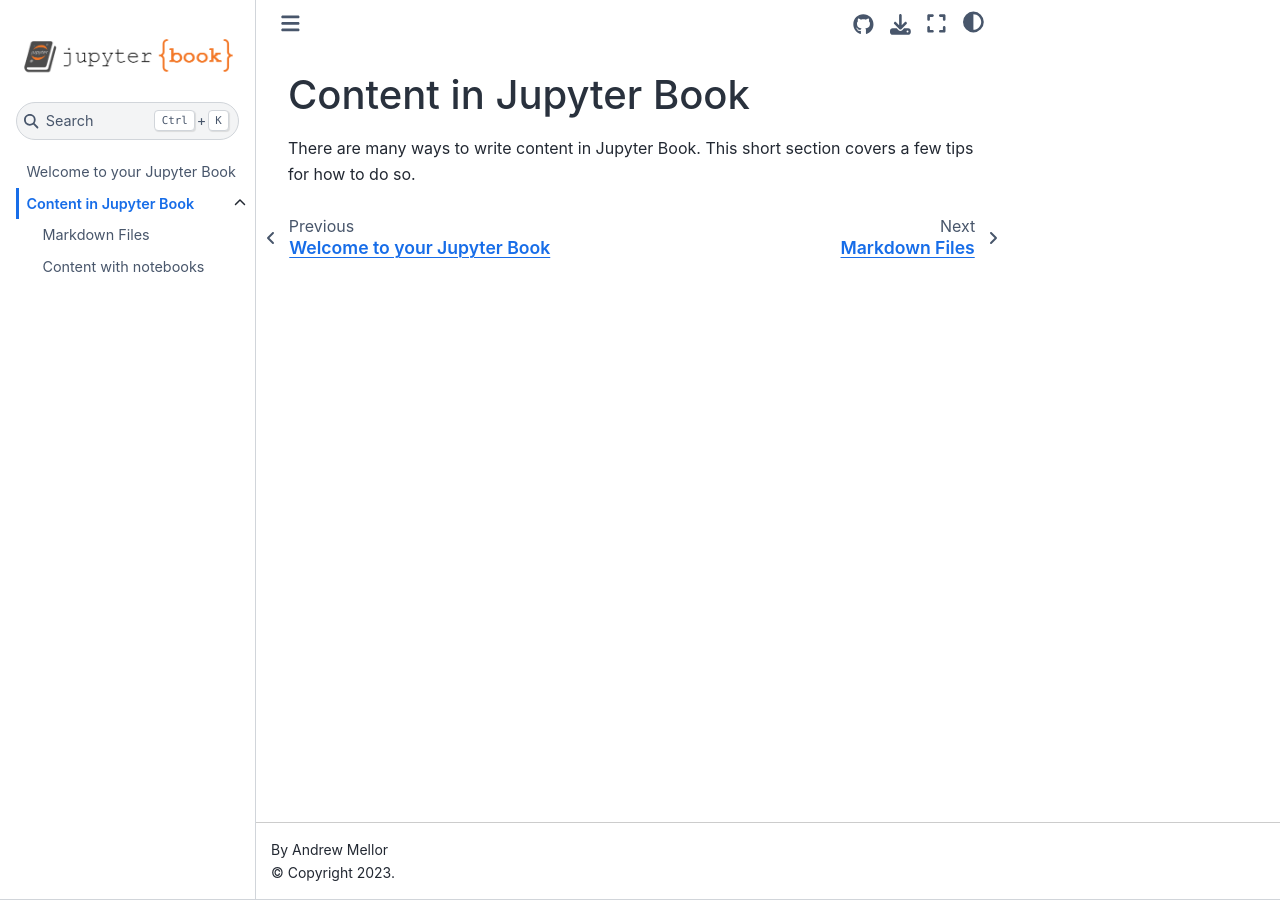
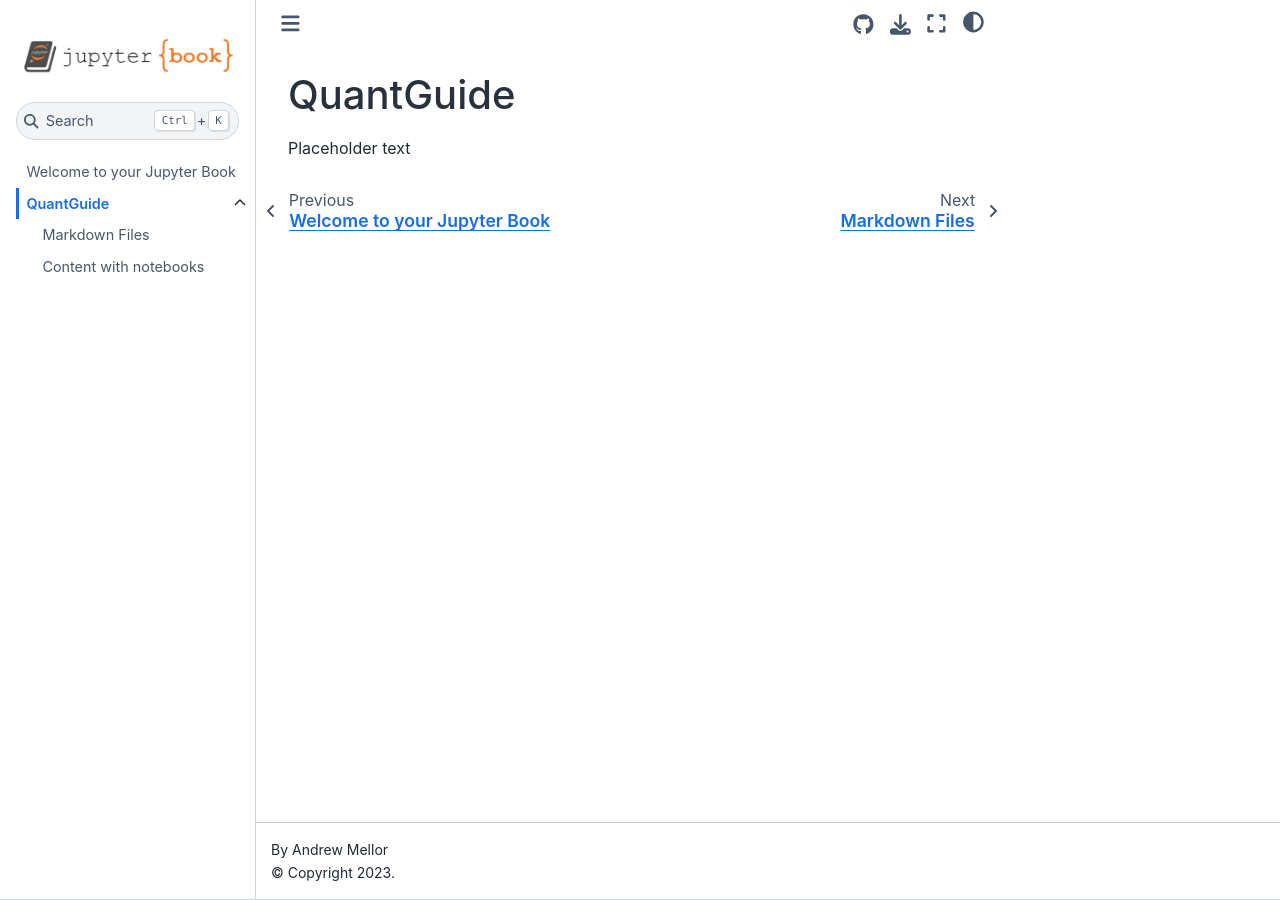
Before and after one commit to empiricalstateofmind/quantguide, a Jupyter Book: the page built from guide/content.md, in a window 1280 px wide. Built offline with Jupyter Book 1.0.4 settings and Sphinx 7.4.7 and the Sphinx Book theme 1.1.4, drawn with Linux system fonts in a browser that asks for light colours.

Commit message:
Test commit

```diff
--- a/guide/content.md
+++ b/guide/content.md
@@ -1,5 +1,4 @@
-Content in Jupyter Book
+QuantGuide
 =======================
 
-There are many ways to write content in Jupyter Book. This short section
-covers a few tips for how to do so.
+Placeholder text
```
